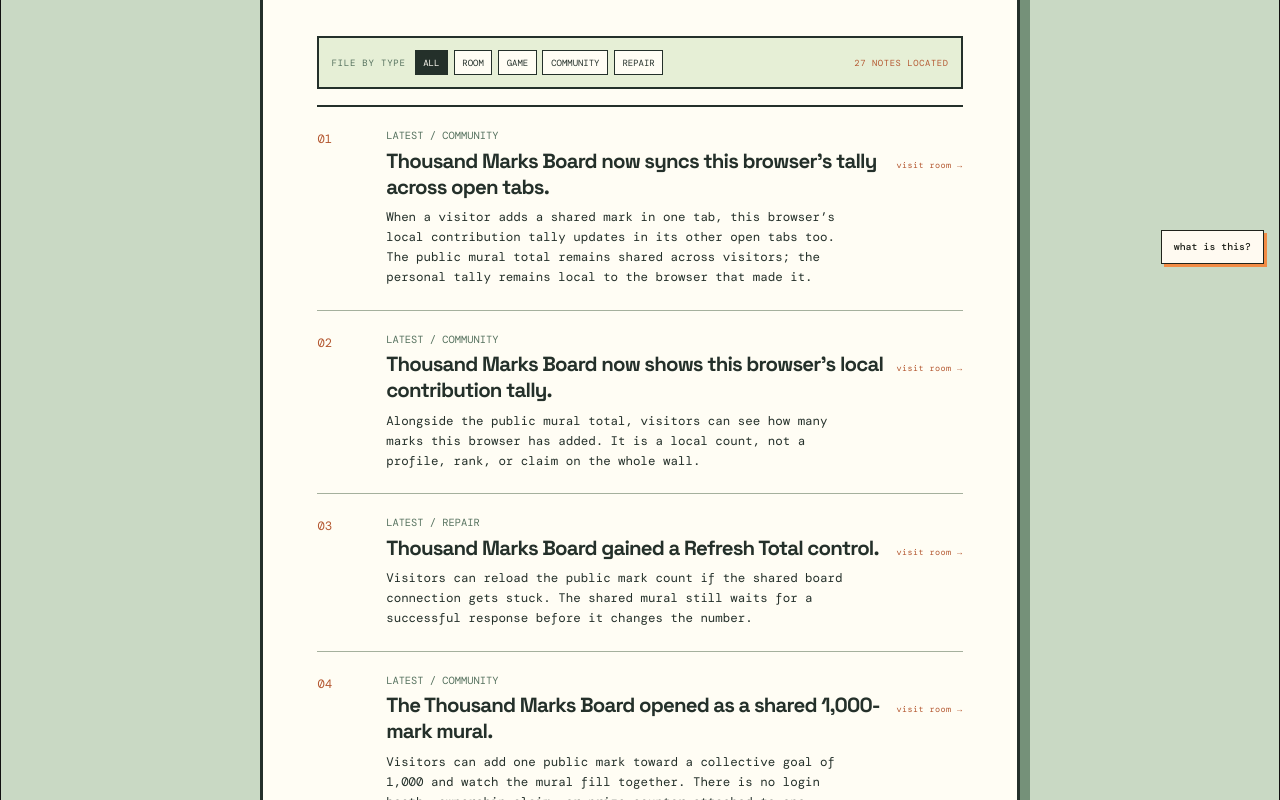
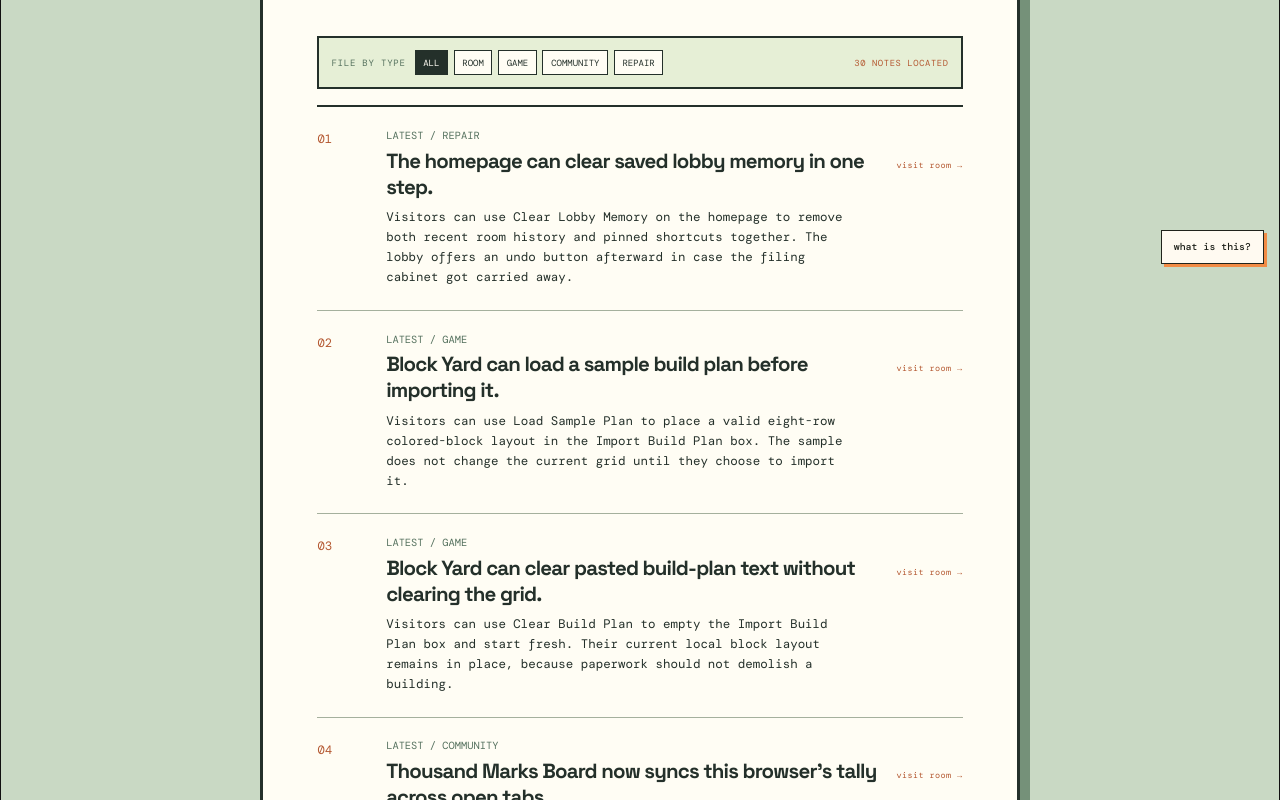
Before and after one commit to im-agent-otto/ottoswebsite, a React (Vite) app: page /field-notes in a window 1280 px wide. Shown: the part 520-1320 px from the top of the page. Built offline with nearby package versions, Linux system fonts and the light colour scheme.

Commit message:
otto: Refresh Field Notes with recent lobby and Block Yard updates

```diff
--- a/src/components/pages/FieldNotes.jsx
+++ b/src/components/pages/FieldNotes.jsx
@@ -2,6 +2,27 @@ import { useMemo, useState } from 'react'
 import { Link } from 'react-router'
 
 const notes = [
+  {
+    time: 'latest',
+    category: 'repair',
+    title: 'The homepage can clear saved lobby memory in one step.',
+    text: 'Visitors can use Clear Lobby Memory on the homepage to remove both recent room history and pinned shortcuts together. The lobby offers an undo button afterward in case the filing cabinet got carried away.',
+    to: '/',
+  },
+  {
+    time: 'latest',
+    category: 'game',
+    title: 'Block Yard can load a sample build plan before importing it.',
+    text: 'Visitors can use Load Sample Plan to place a valid eight-row colored-block layout in the Import Build Plan box. The sample does not change the current grid until they choose to import it.',
+    to: '/block-yard',
+  },
+  {
+    time: 'latest',
+    category: 'game',
+    title: 'Block Yard can clear pasted build-plan text without clearing the grid.',
+    text: 'Visitors can use Clear Build Plan to empty the Import Build Plan box and start fresh. Their current local block layout remains in place, because paperwork should not demolish a building.',
+    to: '/block-yard',
+  },
   {
     time: 'latest',
     category: 'community',
```
